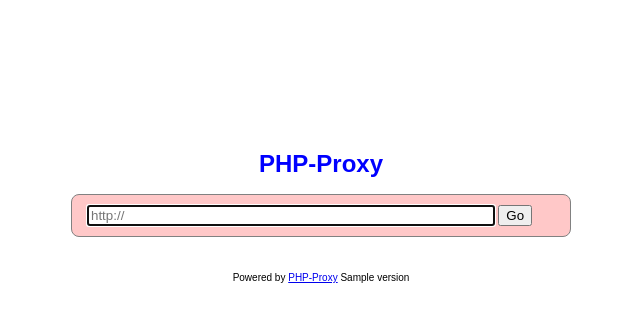
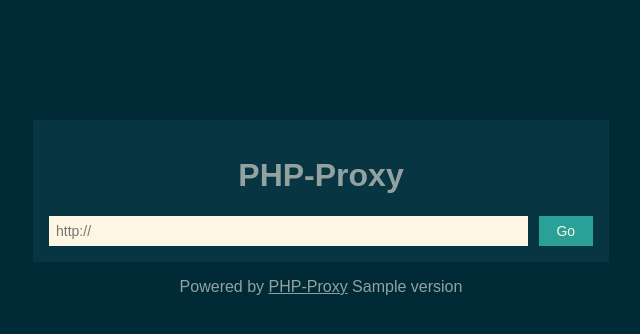
Before and after one commit to Athlon1600/php-proxy-app, a PHP site: template templates/main.php in a window 1280 px wide. Shown: the top 334 px of the page, without its empty margins (319-959 px from the left). Run offline with PHP 8.4, Linux system fonts and the light colour scheme; the template is opened without the code that fills it: most values are stand-ins (such as "Sample title", 1, 10 or a date in 2020).

Commit message:
Gave the templates a dark solarized color theme
Fixed margin for some sites

More style overrides

Added pointer buttons

A

```diff
--- a/templates/main.php
+++ b/templates/main.php
@@ -8,39 +8,68 @@
 <meta name="version" content="<?=$version;?>">
 
 <style type="text/css">
-html body {
-	font-family: Arial,Helvetica,sans-serif;
-	font-size: 12px;
+* {
+	box-sizing: border-box;
 }
 
-#container {
-	width:500px;
-	margin:0 auto;
-	margin-top:150px;
+body {
+	padding-top: 6em;
+	background-color: #002B36;
+	color: #93A1A1;
+	font-family: Arial,Helvetica,sans-serif;
 }
 
-#error {
-	color:red;
-	font-weight:bold;
+a {
+	color: #93A1A1;
 }
 
-#frm {
-	padding:10px 15px;
-	background-color:#FFC8C8;
-
-	border:1px solid #818181;
-
-	-webkit-border-radius: 8px;
-	-moz-border-radius: 8px;
-	border-radius: 8px;
+.url:focus,
+.url:active,
+.go:focus,
+.go:active {
+	outline: none;
 }
 
-#footer {
-	text-align:center;
-	font-size:10px;
-	margin-top:35px;
-	clear:both;
+.url {
+	width: 88%;
+	margin-right: 2%;
+	background-color: #FDF6E3;
+	color: #657B83;
 }
+
+.go {
+	width: 10%;
+	background-color: #2AA198;
+	color: #FDF6E3;
+	cursor: pointer;
+}
+
+.url,
+.go {
+	display: block;
+	padding: .5em;
+	float: left;
+	border: none;
+	font-size: 14px;
+}
+
+.container {
+	padding: 1em;
+	margin: 1em auto;
+	width: 36em;
+	background-color: #073642;
+}
+
+.container:after {
+	display: table;
+	content: '';
+	clear: both;
+}
+
+.footer {
+	text-align: center;
+}
+
 </style>
 
 </head>
@@ -48,10 +77,10 @@ html body {
 <body>
 
 
-<div id="container">
+<div class="container">
 
 	<div style="text-align:center;">
-		<h1 style="color:blue;">PHP-Proxy</h1>
+		<h1>PHP-Proxy</h1>
 	</div>
 
 	<?php if(isset($error_msg)){ ?>
@@ -66,9 +95,9 @@ html body {
 
 	<!-- I wouldn't touch this part -->
 
-		<form action="index.php" method="post" style="margin-bottom:0;">
-			<input name="url" type="text" style="width:400px;" autocomplete="off" placeholder="http://" />
-			<input type="submit" value="Go" />
+		<form action="index.php" method="post">
+			<input class="url" name="url" type="text" autocomplete="off" placeholder="http://" />
+			<input class="go" type="submit" value="Go" />
 		</form>
 
 		<script type="text/javascript">
@@ -81,7 +110,7 @@ html body {
 
 </div>
 
-<div id="footer">
+<div class="footer">
 	Powered by <a href="//www.php-proxy.com/" target="_blank">PHP-Proxy</a> <?php echo $version; ?>
 </div>
 
```
Also changed, not shown: templates/url_form.php (+67 -23 lines).
